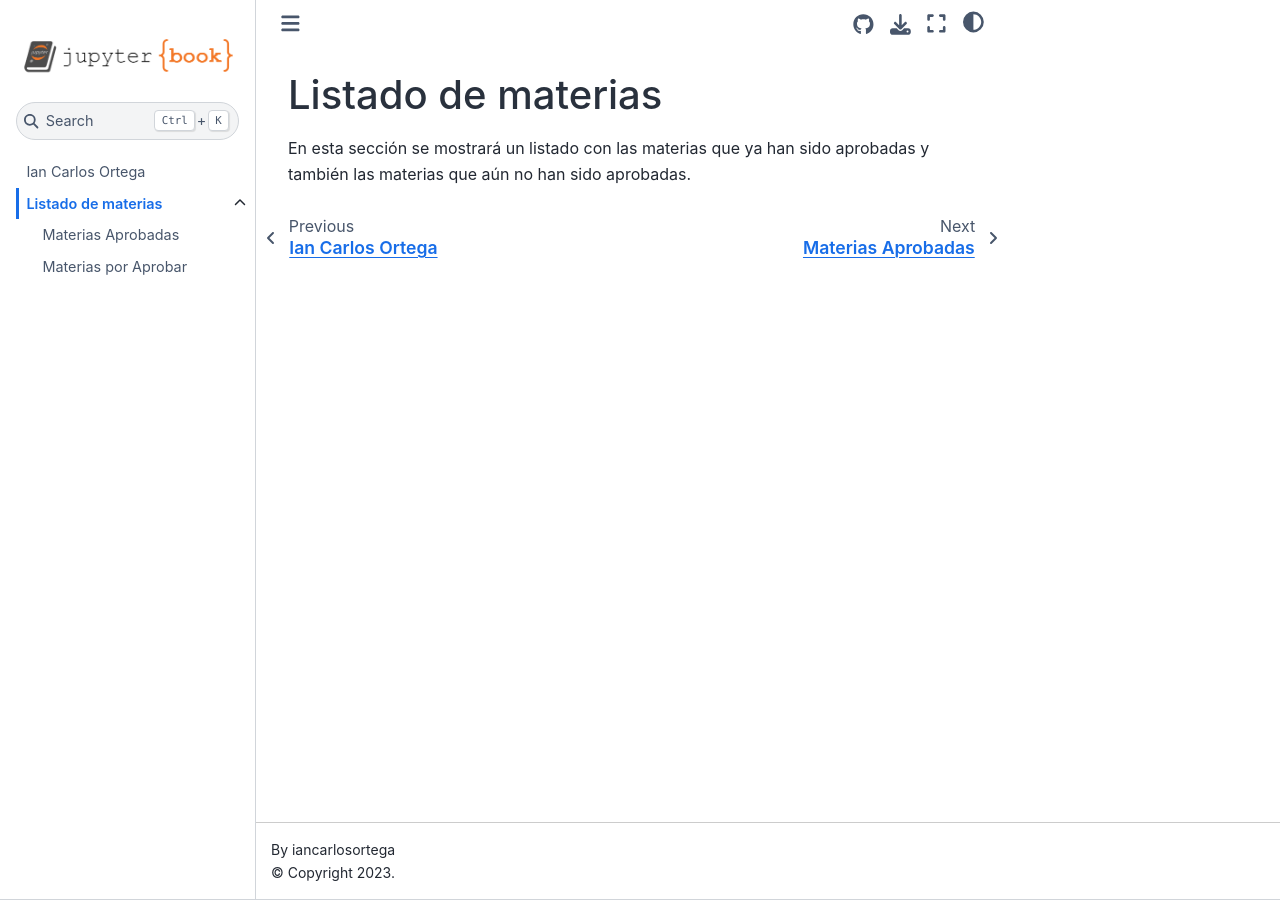
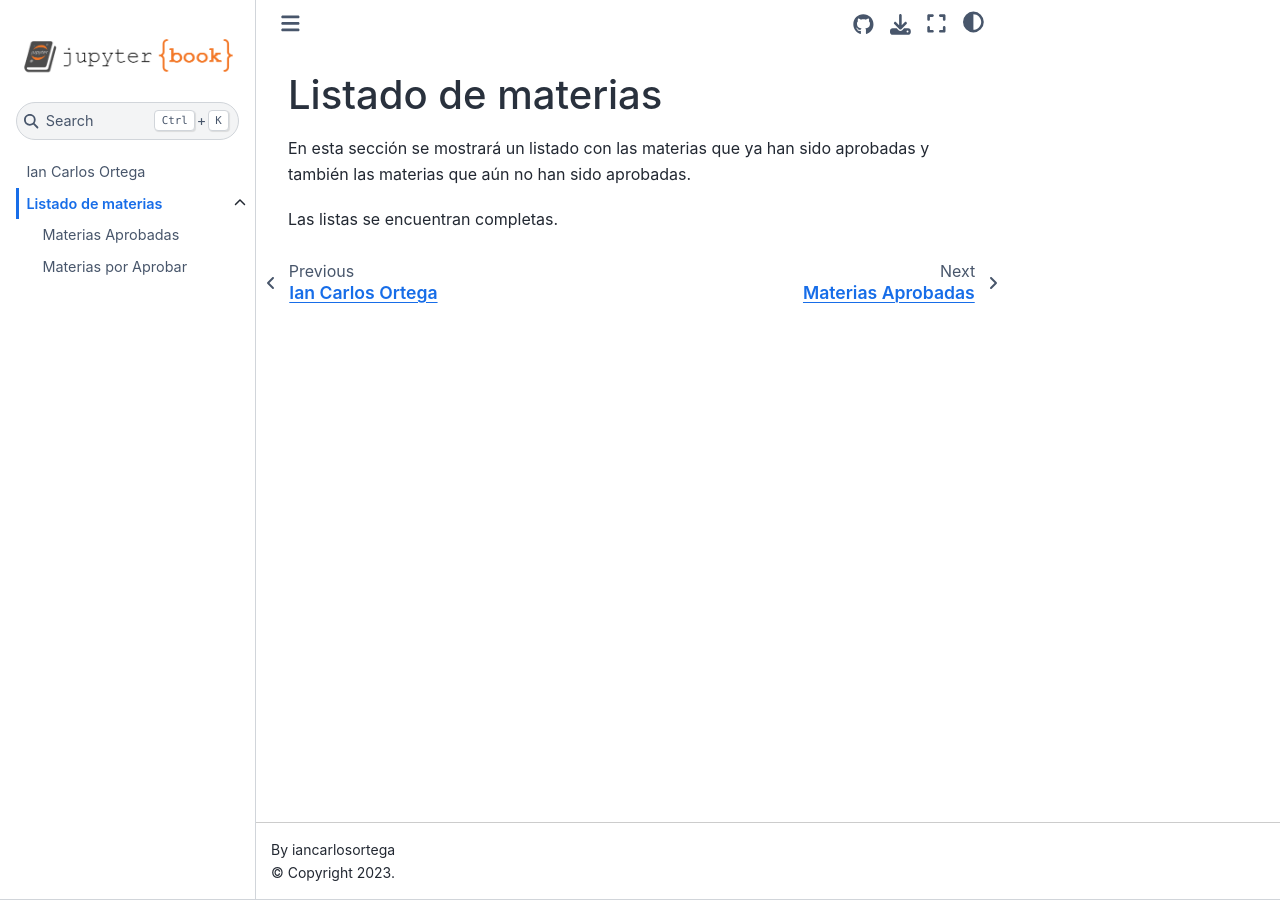
Before and after one commit to iancarlosortega/pruebaJupyter, a Jupyter Book: the page built from content.md, in a window 1280 px wide. Built offline with Jupyter Book 1.0.4 settings and Sphinx 7.4.7 and the Sphinx Book theme 1.1.4, drawn with Linux system fonts in a browser that asks for light colours.

Commit message:
Saltos de linea y titulos

```diff
--- a/content.md
+++ b/content.md
@@ -2,3 +2,5 @@ Listado de materias
 =======================
 
 En esta sección se mostrará un listado con las materias que ya han sido aprobadas y también las materias que aún no han sido aprobadas.
+
+Las listas se encuentran completas.
```
Also changed, not shown: aprobadas.md (line endings or trailing spaces), noAprobadas.md (line endings or trailing spaces).
